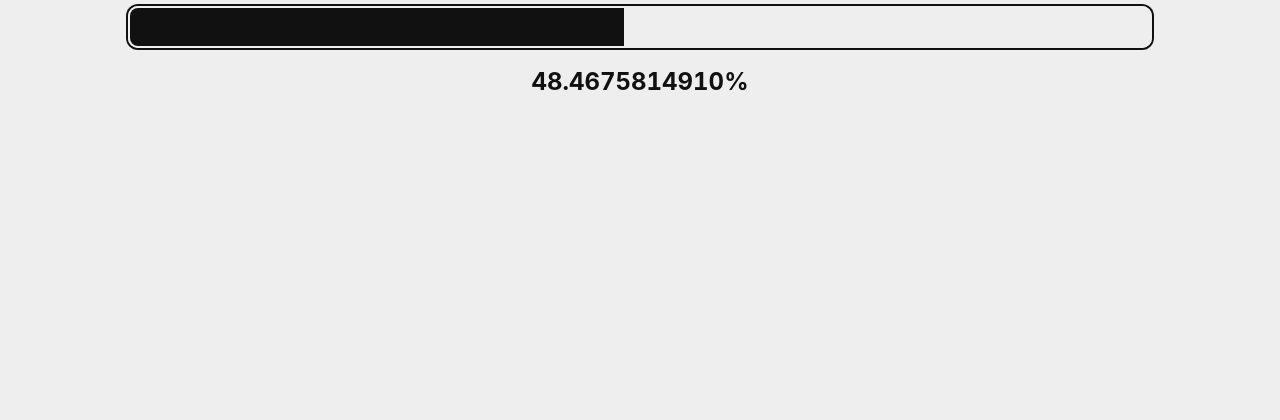
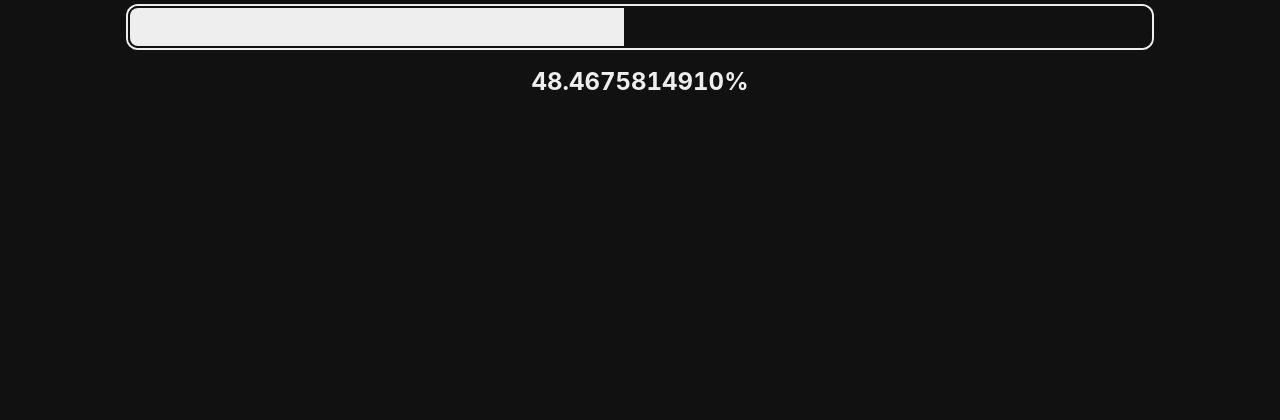
Before and after one commit to diogocampos/year-progress, a website built with Parcel: page src/index.html in a window 1280 px wide. Shown: the part 380-800 px from the top of the page. Built offline with nearby package versions, Linux system fonts and the dark colour scheme.

Commit message:
feat: add dark mode

```diff
--- a/src/index.css
+++ b/src/index.css
@@ -12,6 +12,13 @@ html {
 :root {
   --bg-color: #eee;
   --text-color: #111;
+}
+
+@media (prefers-color-scheme: dark) {
+  :root {
+    --bg-color: #111;
+    --text-color: #eee;
+  }
 }
 
 body {
```
